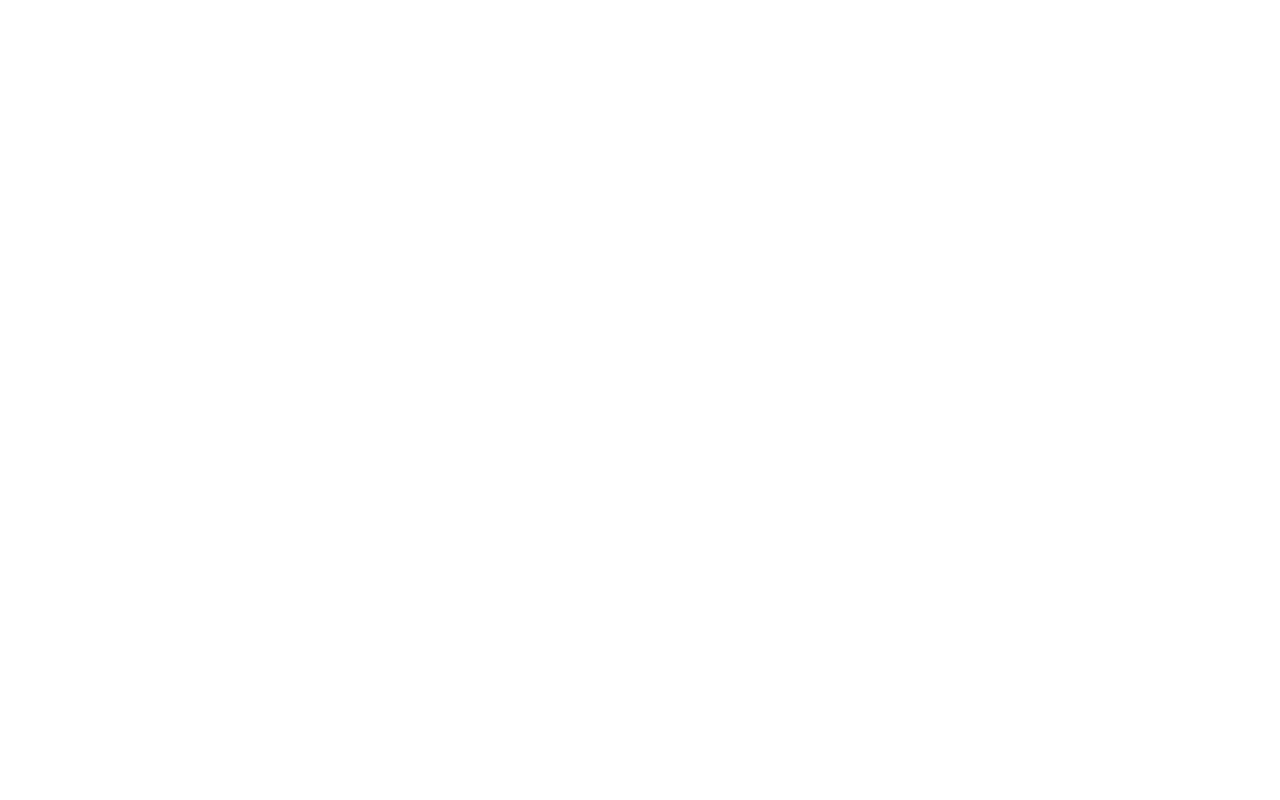
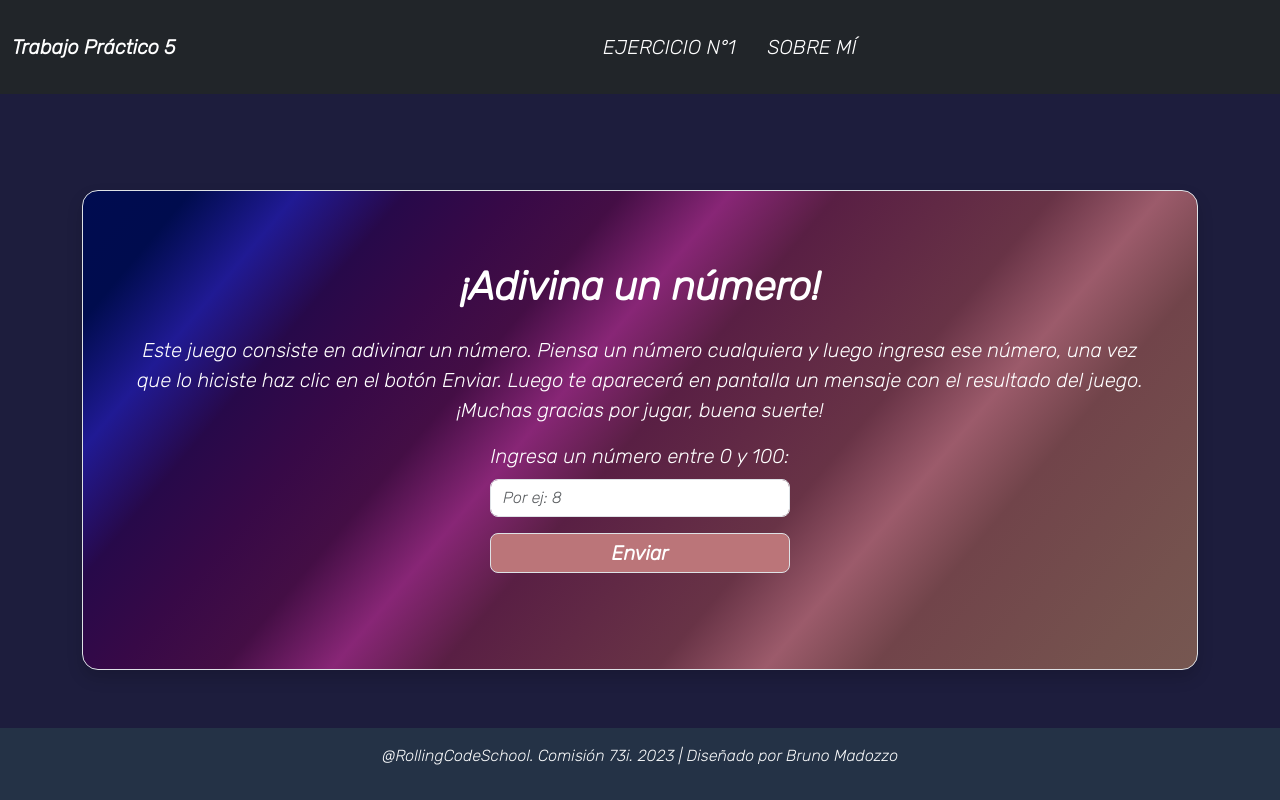
Before and after one commit to brunomry/AdivinarNumero, a plain HTML site: page index.html in a window 1280 px wide. Drawn offline with nearby package versions, Linux system fonts and the light colour scheme.

Commit message:
Realice el maquetado de la pagina ejercicio N°1 aplicando bootstrap y css

```diff
--- a/CSS/styles.css
+++ b/CSS/styles.css
@@ -0,0 +1,37 @@
+body{
+  display: flex;
+  flex-direction: column;
+  min-height: 100vh;
+  font-family: 'Rubik','Raleway', sans-serif;
+}
+
+main{
+  flex-grow: 1;
+  background: #1d1d3d;
+}
+
+.bgForm{
+  background-image: linear-gradient(310deg, #765751 0, #75524e 7.14%, #734b4c 14.29%, #71444a 21.43%, #9c5b6b 28.57%, #683346 35.71%, #612945 42.86%, #591f44 50%, #882676 57.14%, #440e45 64.29%, #370947 71.43%, #27094a 78.57%, #201a94 85.71%, #000c4e 92.86%, #000c50 100%);
+}
+
+div #inputNumber{
+  width: 100%;
+  min-width: 200px;
+  max-width: 300px;
+}
+
+.btnEnviar{
+  width: 100%;
+  min-width: 200px;
+  max-width: 300px;
+  background: #bb7579;
+}
+
+.btnEnviar:hover{
+  background: #a15a5d;
+  transition: .3s ease-in-out;
+}
+
+footer{
+  background: #243246;
+}
--- a/index.html
+++ b/index.html
@@ -1,8 +1,8 @@
 <!DOCTYPE html>
-<html lang="en">
+<html lang="es">
   <head>
-  <meta charset="UTF-8">
-  <meta name="viewport" content="width=device-width, initial-scale=1.0">
+    <meta charset="UTF-8" />
+    <meta name="viewport" content="width=device-width, initial-scale=1.0" />
     <meta
       name="description"
       content="Resolución de Trabajo Práctico N°5 de RollingCode - DOM (Document Object Model)"
@@ -13,11 +13,104 @@
     />
     <meta name="author" content="Bruno Madozzo Romay" />
     <title>EJERCICIO N°1 | TRABAJO PRÁCTICO N°5 | ROLLING CODE SCHOOL</title>
-  <link href="https://cdn.jsdelivr.net/npm/bootstrap@5.3.2/dist/css/bootstrap.min.css" rel="stylesheet" integrity="sha384-T3c6CoIi6uLrA9TneNEoa7RxnatzjcDSCmG1MXxSR1GAsXEV/Dwwykc2MPK8M2HN" crossorigin="anonymous">
-  <link rel="stylesheet" href="./CSS/styles.css">
+    <link
+      href="https://cdn.jsdelivr.net/npm/bootstrap@5.3.2/dist/css/bootstrap.min.css"
+      rel="stylesheet"
+      integrity="sha384-T3c6CoIi6uLrA9TneNEoa7RxnatzjcDSCmG1MXxSR1GAsXEV/Dwwykc2MPK8M2HN"
+      crossorigin="anonymous"
+    />
+    <link rel="preconnect" href="https://fonts.googleapis.com" />
+    <link rel="preconnect" href="https://fonts.gstatic.com" crossorigin />
+    <link
+      href="https://fonts.googleapis.com/css2?family=Raleway&family=Rubik:ital,wght@1,300&display=swap"
+      rel="stylesheet"
+    />
+    <link rel="stylesheet" href="./CSS/styles.css" />
   </head>
   <body>
-  <script src="https://cdn.jsdelivr.net/npm/bootstrap@5.3.2/dist/js/bootstrap.bundle.min.js" integrity="sha384-C6RzsynM9kWDrMNeT87bh95OGNyZPhcTNXj1NW7RuBCsyN/o0jlpcV8Qyq46cDfL" crossorigin="anonymous"></script>
+    <header>
+      <nav class="navbar navbar-expand-md py-4 bg-dark">
+        <div class="container-fluid">
+          <a class="navbar-brand fw-bold text-white" href="./index.html"
+            >Trabajo Práctico 5</a
+          >
+          <button
+            class="navbar-toggler bg-white"
+            type="button"
+            data-bs-toggle="collapse"
+            data-bs-target="#navbarNavDropdown"
+            aria-controls="navbarNavDropdown"
+            aria-expanded="false"
+            aria-label="Toggle navigation"
+          >
+            <span class="navbar-toggler-icon"></span>
+          </button>
+          <div
+            class="collapse navbar-collapse text-center"
+            id="navbarNavDropdown"
+          >
+            <ul class="navbar-nav w-100 d-flex justify-content-center fs-5">
+              <li class="nav-item px-2">
+                <a class="nav-link active text-white" href="./index.html">EJERCICIO N°1</a>
+              </li>
+              <li class="nav-item px-2">
+                <a class="nav-link text-white" href="./sobreMi.html">SOBRE MÍ</a>
+              </li>
+            </ul>
+          </div>
+        </div>
+      </nav>
+    </header>
+    <main class="py-4 py-md-5">
+      <section class="container">
+        <form
+          class="border rounded-4 shadow px-3 p-md-5 bgForm text-white fs-5 text-center mt-5"
+        >
+          <h1 class="text-center my-4 fw-bold">¡Adivina un número!</h1>
+          <p class="text-center">
+            Este juego consiste en adivinar un número. Piensa un número
+            cualquiera y luego ingresa ese número, una vez que lo hiciste haz
+            clic en el botón Enviar. Luego te aparecerá en pantalla un mensaje
+            con el resultado del juego. ¡Muchas gracias por jugar, buena suerte!
+          </p>
+          <div class="mb-3 d-flex flex-column align-items-center">
+            <label for="inputNumber" class="form-label text-white"
+              >Ingresa un número entre 0 y 100:</label
+            >
+            <input
+              type="text"
+              class="form-control rounded-3"
+              id="inputNumber"
+              placeholder="Por ej: 8"
+              minlength="1"
+              maxlength="3"
+              required
+            />
+          </div>
+          <div class="text-center">
+            <button
+              type="submit"
+              class="btnEnviar rounded-3 fs-5 mb-5 fw-bold border text-white py-1"
+              id="enviar"
+            >
+              Enviar
+            </button>
+          </div>
+        </form>
+      </section>
+    </main>
+    <footer class="p-3">
+      <div class="text-light text-center">
+        <p>
+          @RollingCodeSchool. Comisión 73i. 2023 | Diseñado por Bruno Madozzo
+        </p>
+      </div>
+    </footer>
+    <script
+      src="https://cdn.jsdelivr.net/npm/bootstrap@5.3.2/dist/js/bootstrap.bundle.min.js"
+      integrity="sha384-C6RzsynM9kWDrMNeT87bh95OGNyZPhcTNXj1NW7RuBCsyN/o0jlpcV8Qyq46cDfL"
+      crossorigin="anonymous"
+    ></script>
     <script src="./JS/ejercicio1-tp5.js"></script>
   </body>
 </html>
```
Lines whose indentation alone changed are shown as unchanged.
